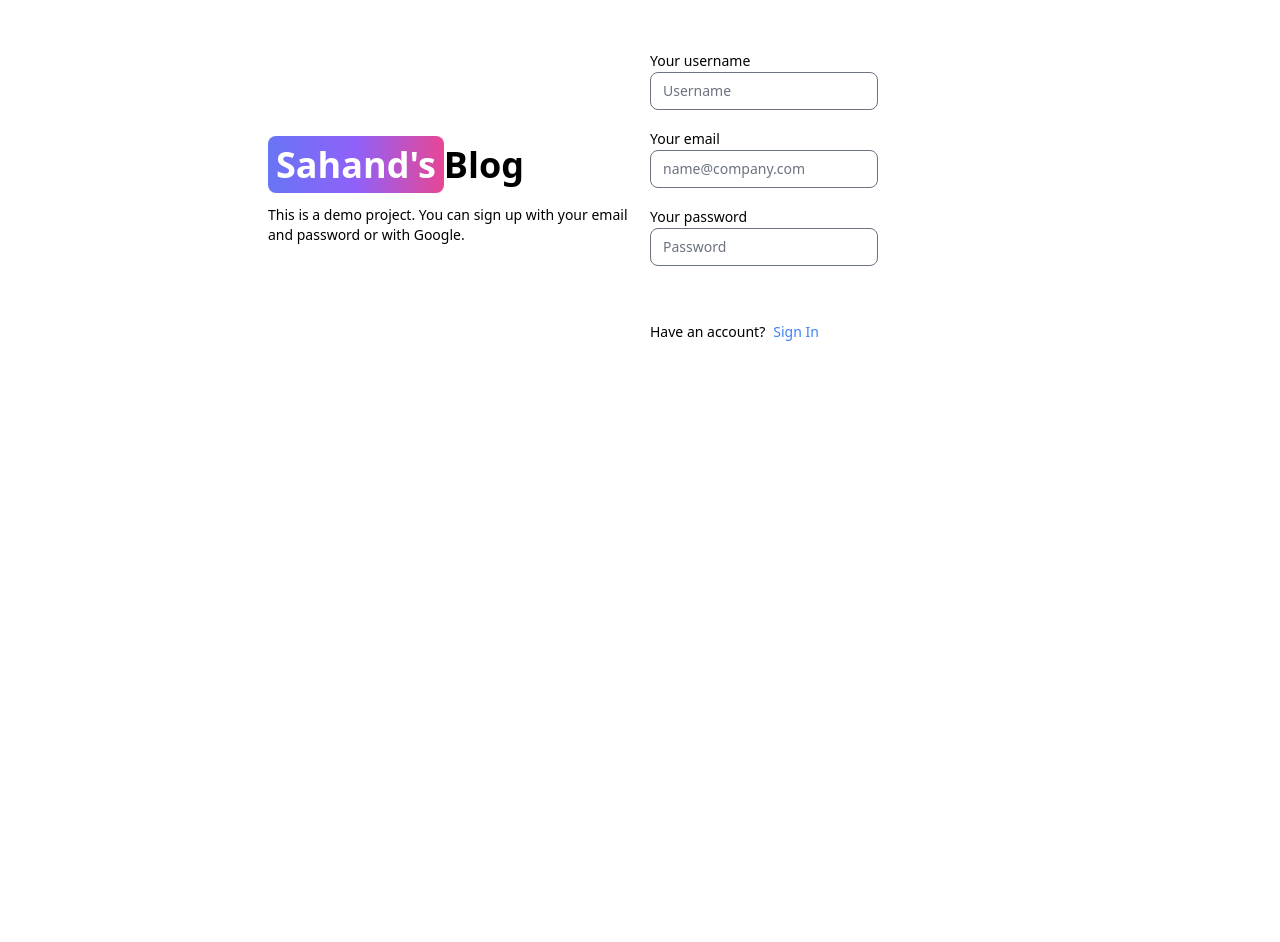
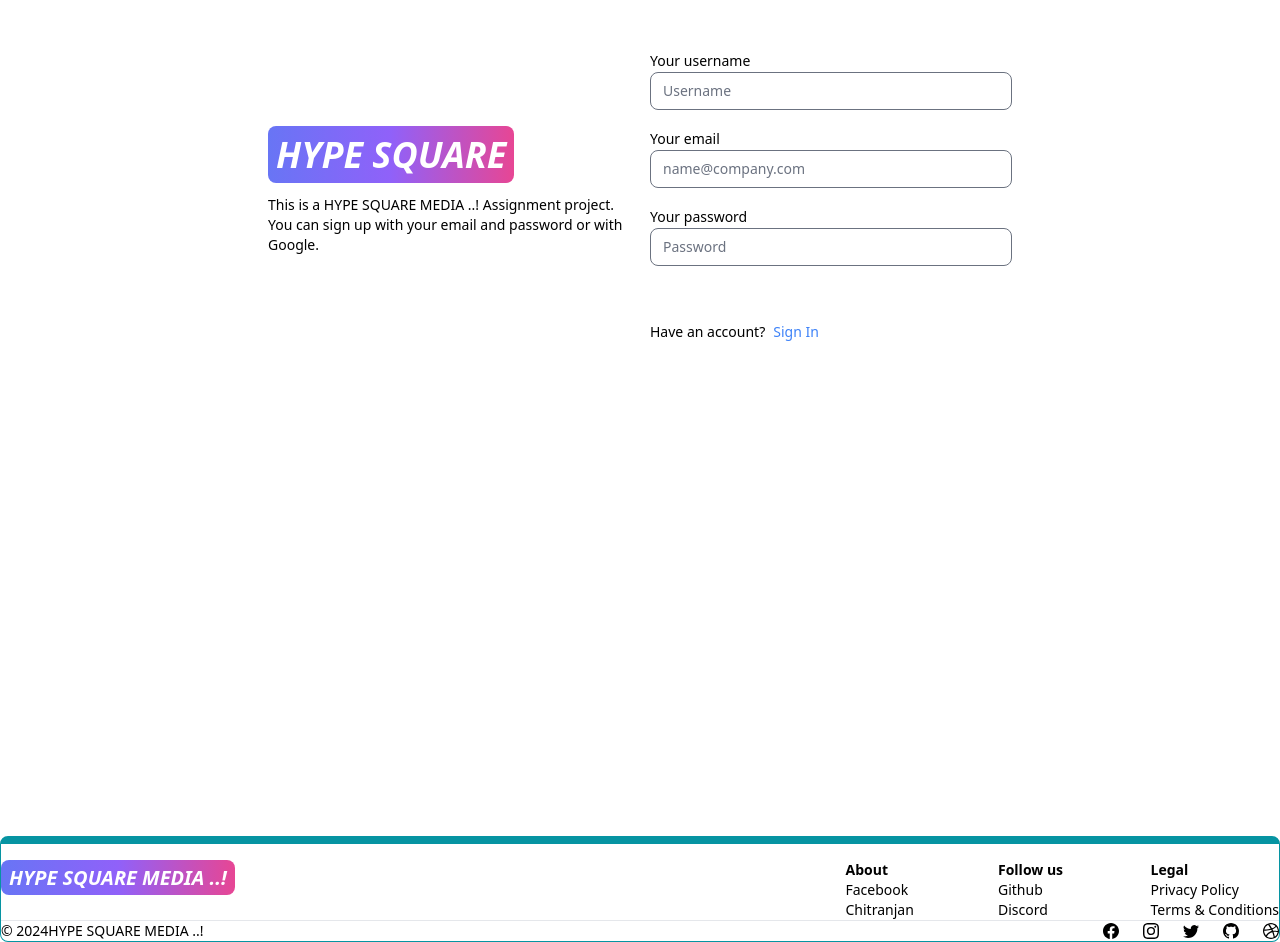
Before and after one commit to Chitranjan046/HYPE-SQUARE-MEDIA-assignment, a React (Vite) app in the folder client/: page /sign-up in a window 1280 px wide. Shown: the part 100-1042 px from the top of the page. Before the commit the page ends 936 px from the top, so only its background shows below. Built offline with nearby package versions, Linux system fonts and the light colour scheme.

Commit message:
Create Footer Component

```diff
--- a/client/src/App.jsx
+++ b/client/src/App.jsx
@@ -3,6 +3,7 @@
 import LogIn from './pages/LogIn';
 import SignUp from './pages/SignUp';
 import Header from './components/Header';
+import Footer from './components/Footer';
 
 
 export default function App() {
@@ -16,6 +17,8 @@
     </Routes>
 
 
+    <Footer />
+
     </BrowserRouter>
   )
 }
--- /dev/null
+++ b/client/src/components/Footer.jsx
@@ -0,0 +1,81 @@
+import { Footer } from 'flowbite-react';
+import { Link } from 'react-router-dom';
+import { BsFacebook, BsInstagram, BsTwitter, BsGithub, BsDribbble } from 'react-icons/bs';
+export default function FooterCom() {
+  return (
+    <Footer container className='border border-t-8 border-teal-500'>
+      <div className='w-full max-w-7xl mx-auto'>
+        <div className='grid w-full justify-between sm:flex md:grid-cols-1'>
+          <div className='mt-5'>
+            <Link
+              to='/'
+              className='self-center whitespace-nowrap text-lg sm:text-xl font-semibold dark:text-white'
+            >
+              <span className='px-2 py-1 bg-gradient-to-r from-indigo-500 via-purple-500 to-pink-500 rounded-lg text-white'>
+                <i>HYPE SQUARE MEDIA ..!</i>
+              </span>
+
+            </Link>
+          </div>
+          <div className='grid grid-cols-2 gap-8 mt-4 sm:grid-cols-3 sm:gap-6'>
+            <div>
+              <Footer.Title title='About' />
+              <Footer.LinkGroup col>
+                <Footer.Link
+                  href='https://www.facebook.com/chitranjan.patel.3517'
+                  target='_blank'
+                  rel='noopener noreferrer'
+                >
+                  Facebook
+                </Footer.Link>
+                <Footer.Link
+                  href='/about'
+                  target='_blank'
+                  rel='noopener noreferrer'
+                >
+                  Chitranjan
+                </Footer.Link>
+              </Footer.LinkGroup>
+            </div>
+            <div>
+              <Footer.Title title='Follow us' />
+              <Footer.LinkGroup col>
+                <Footer.Link
+                  href='https://github.com/Chitranjan046'
+                  target='_blank'
+                  rel='noopener noreferrer'
+                >
+                  Github
+                </Footer.Link>
+                <Footer.Link href='#'>Discord</Footer.Link>
+              </Footer.LinkGroup>
+            </div>
+            <div>
+              <Footer.Title title='Legal' />
+              <Footer.LinkGroup col>
+                <Footer.Link href='#'>Privacy Policy</Footer.Link>
+                <Footer.Link href='#'>Terms &amp; Conditions</Footer.Link>
+              </Footer.LinkGroup>
+            </div>
+          </div>
+        </div>
+        <Footer.Divider />
+        <div className='w-full sm:flex sm:items-center sm:justify-between'>
+          <Footer.Copyright
+            href='#'
+            by="HYPE SQUARE MEDIA ..!"
+            year={new Date().getFullYear()}
+          />
+          <div className="flex gap-6 sm:mt-0 mt-4 sm:justify-center">
+            <Footer.Icon href='https://www.facebook.com/chitranjan.patel.3517' icon={BsFacebook}/>
+            <Footer.Icon href='#' icon={BsInstagram}/>
+            <Footer.Icon href='#' icon={BsTwitter}/>
+            <Footer.Icon href='https://github.com/Chitranjan046' icon={BsGithub}/>
+            <Footer.Icon href='#' icon={BsDribbble}/>
+
+          </div>
+        </div>
+      </div>
+    </Footer>
+  );
+}
--- a/client/src/pages/SignUp.jsx
+++ b/client/src/pages/SignUp.jsx
@@ -43,12 +43,12 @@
         <div className='flex-1'>
           <Link to='/' className='font-bold dark:text-white text-4xl'>
             <span className='px-2 py-1 bg-gradient-to-r from-indigo-500 via-purple-500 to-pink-500 rounded-lg text-white'>
-              Sahand's
+            <i>HYPE SQUARE</i>
             </span>
-            Blog
+
           </Link>
           <p className='text-sm mt-5'>
-            This is a demo project. You can sign up with your email and password
+            This is a HYPE SQUARE MEDIA ..! Assignment project. You can sign up with your email and password
             or with Google.
           </p>
         </div>
```
